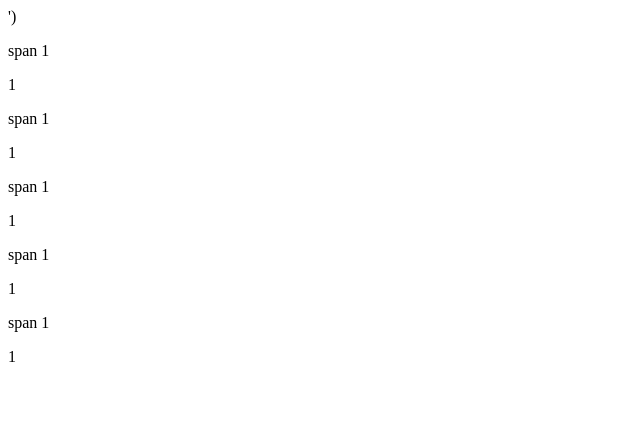
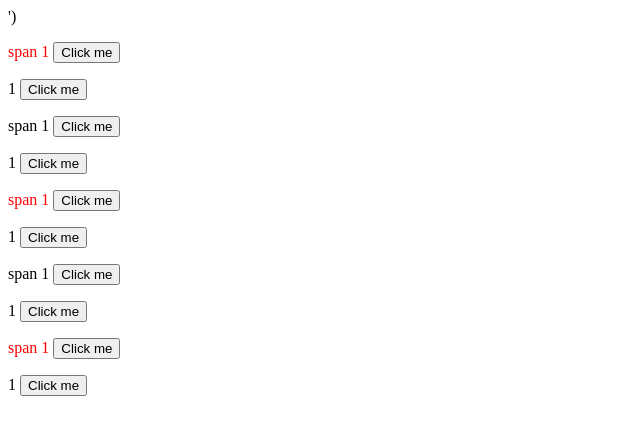
Before and after one commit to darokrk/zadanie_10_2, a plain HTML site: page index.html in a window 1280 px wide. Shown: the whole page, without its empty margins (0-640 px from the left). Drawn offline with nearby package versions, Linux system fonts and the light colour scheme.

Commit message:
Added jQuery script in js/script.js, small changes in index.html

```diff
--- a/index.html
+++ b/index.html
@@ -9,40 +9,43 @@
 	<body>
 		<div>
 			<div>
-				<p><span>span 1</span></p>
+				<p><span>span 1 </span></p>
 			</div>
 			<div>
-				<p>1</p>
+				<p>1 </p>
 			</div>
 
 			<div>
-				<p><span>span 1</span></p>
+				<p><span>span 1 </span></p>
 			</div>
 			<div>
-				<p>1</p>
+				<p>1 </p>
 			</div>
 
 			<div>
-				<p><span>span 1</span></p>
+				<p><span>span 1 </span></p>
 			</div>
 			<div>
-				<p>1</p>
+				<p>1 </p>
 			</div>
 
 			<div>
-				<p><span>span 1</span></p>
+				<p><span>span 1 </span></p>
 			</div>
 
 			<div>
-				<p>1</p>
+				<p>1 </p>
 			</div>
 			<div>
-				<p><span>span 1</span></p>
+				<p><span>span 1 </span></p>
 			</div>
 			<div>
-				<p>1</p>
+				<p>1 </p>
 			</div>
 
 		</div>
+
+		<script type="text/javascript" src="js/script.js"></script>
+
 	</body>
 </html>
--- a/js/script.js
+++ b/js/script.js
@@ -0,0 +1,37 @@
+// przypisujemy co drugiemu elementowi <span> czerwony kolor czcionki
+
+var span = $("span");
+	span.each(function(index, element) {
+});
+
+span.each(function(index, element) {
+	if(index % 2 == 0) {
+		$(element).css('color', 'red');
+	};
+});
+
+// mozna tez tak
+
+/*
+$("span:even").css('color', 'red');
+*/
+
+// -----------------------------------------
+
+// dodanie nowego elementu za pomoca jQuery (przycisku)
+
+var paragraphs = $('p');
+paragraphs.each(function(index, element) {
+
+	var button = '<button class="btn" data-tmp="' + index + '">Click me</button>'
+	$(element).append(button);
+
+});
+
+// -----------------------------------------
+
+// dodanie event handlerow (kazdy przycisk ma wyswietlic alert zaw. jego zawartosc)
+
+$("button"). click(function() {
+	alert($(this).attr("data-tmp"));
+});
```
